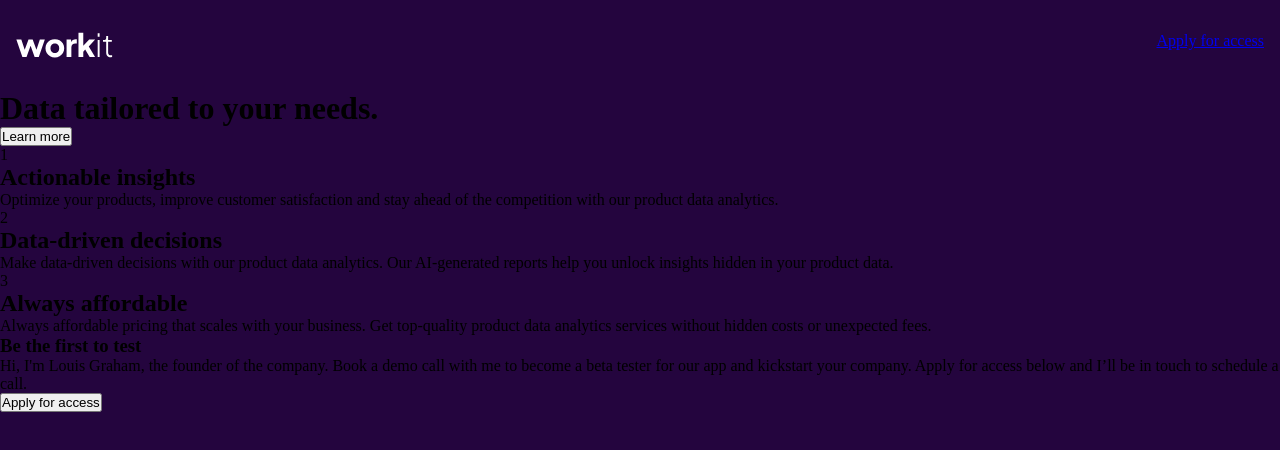
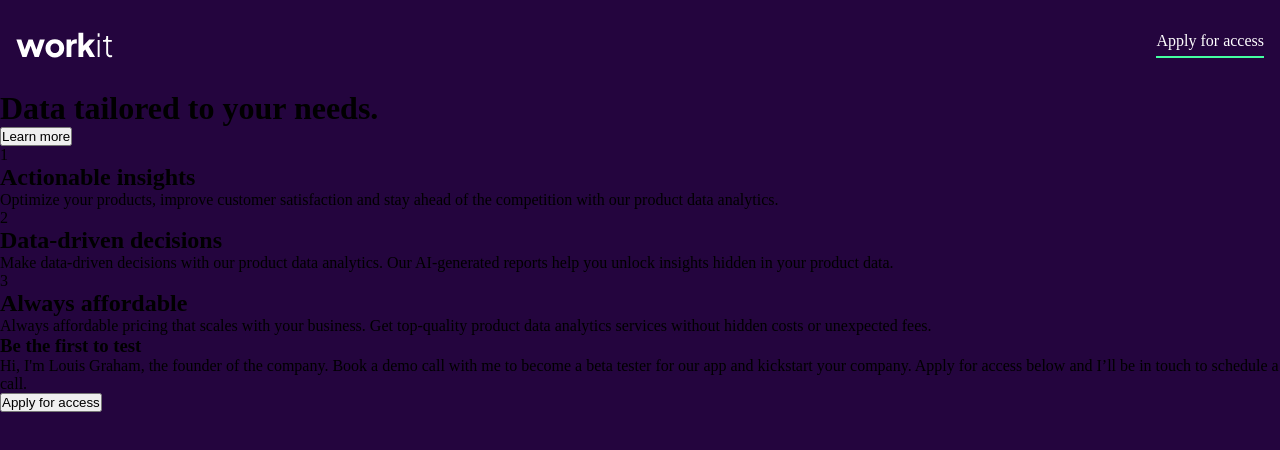
Before and after one commit to erict16/workit-landing-page, a plain HTML site: page index.html in a window 1280 px wide. Shown: the top 450 px of the page. Drawn offline with Linux system fonts and the light colour scheme.

Commit message:
underline stye updated

```diff
--- a/index.html
+++ b/index.html
@@ -10,7 +10,7 @@
 <body>
 <nav>
     <img src="assets/images/logo-light.svg" alt="workit-logo">
-    <a href="index.html">Apply for access</a>
+    <a class="underline" href="index.html">Apply for access</a>
 </nav>
 
 <main>
--- a/style.css
+++ b/style.css
@@ -1,5 +1,9 @@
 
 /* Mobile first */
+
+:root {
+    --eucaplyptus: #44FFA1
+}
 
 * {
     padding: 0;
@@ -32,3 +36,10 @@ main {
     height: auto;
     top: 392px
 }
+
+.underline {
+    text-decoration: none;
+    border-bottom: 2px solid var(--eucaplyptus, #44FFA1);
+    display: inline-block;
+    color: white;
+}
```
